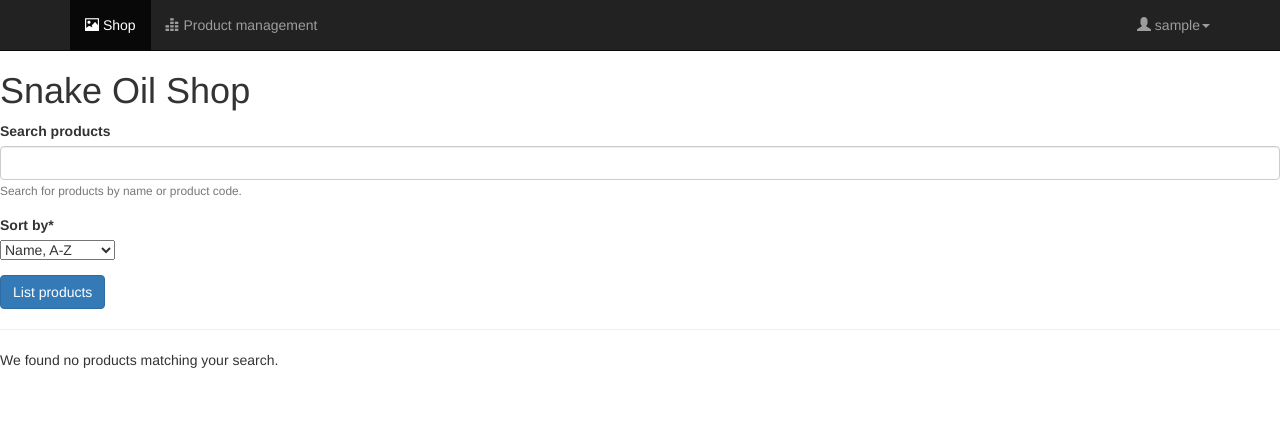
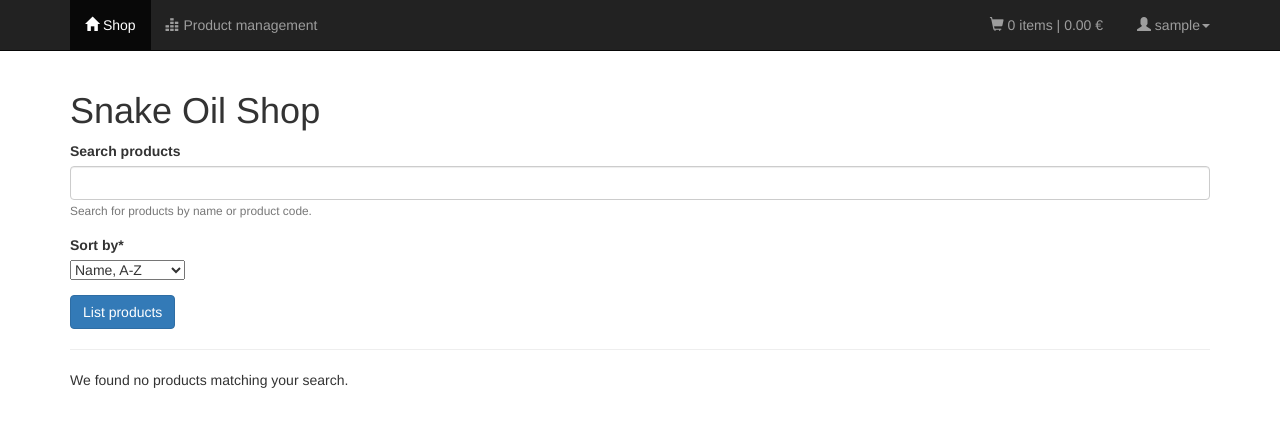
Before and after one commit to drjustigious/snake-oil-webshop, a Django app: page / in a window 1280 px wide. Shown: the top 427 px of the page. Run offline with Django 3.2, Linux system fonts and the light colour scheme; the visitor is signed in with stand-in values (Sample User, id 1); data that the repository does not hold is empty; some libraries are stand-ins or nearby versions.

Commit message:
Refine base layout and visuals

```diff
--- a/snakeoil_webshop/templates/base.html
+++ b/snakeoil_webshop/templates/base.html
@@ -14,16 +14,14 @@
   <link rel="icon" type="image/png" sizes="32x32" href="{% static 'favicon-32x32.png' %}" />
   <link rel="icon" type="image/png" sizes="16x16" href="{% static 'favicon-16x16.png' %}" />
   <link rel="manifest" href="{% static 'site.webmanifest' %}" />
-
-  {% block javascript_headers %}{% endblock %}
 </head>
 
 <body>
 <nav class="navbar navbar-default navbar-static-top navbar-inverse">
   <div class="container">
     <ul class="nav navbar-nav">
-      <li class="active">
-        <a href="{% url 'shop' %}"><span class="glyphicon glyphicon-picture"></span> Shop</a>
+      <li {% if active_view == "SHOP" %} class="active" {% endif %}>
+        <a href="{% url 'shop' %}"><span class="glyphicon glyphicon-home"></span> Shop</a>
       </li>
       {% if perms.snakeoil_webshop.add_product %}
         <li>
@@ -32,14 +30,17 @@
       {% endif %}
     </ul>
     <ul class="nav navbar-nav navbar-right">
+        <li>
+            <a href="{% url 'product-management' %}"><span class="glyphicon glyphicon-shopping-cart"></span>&nbsp;{{ shopping_cart_string|default:"0 items | 0.00 €" }}&nbsp;</a>
+        </li>
       {% if user %}
         <li class="dropdown">
           <a href="#" class="dropdown-toggle" data-toggle="dropdown" role="button" aria-expanded="false"><span class="glyphicon glyphicon-user"></span>&nbsp;{{ user.username }}<span class="caret"></span></a>
             <ul class="dropdown-menu" role="menu">
-              <li><a href=""><span class="glyphicon glyphicon-eye-open"></span>&nbsp;My account</a></li>
-              <li><a href=""><span class="glyphicon glyphicon-eye-open"></span>&nbsp;Change password</a></li>
+              <li><a href=""><span class="glyphicon glyphicon-cog"></span>&nbsp;My account</a></li>
+              <li><a href=""><span class="glyphicon glyphicon-pencil"></span>&nbsp;Change password</a></li>
               <li class="divider"></li>
-              <li><a href="{% url 'logout' %}"><span class="glyphicon glyphicon-eye-open"></span>&nbsp;Log out</a></li>
+              <li><a href="{% url 'logout' %}"><span class="glyphicon glyphicon-log-out"></span>&nbsp;Log out</a></li>
             </ul>
         </li>
       {% else %}
@@ -51,8 +52,10 @@
   </div>
 </nav>
 
-{% block content %}{% endblock %}
+<div class="container">
+  {% block content %}{% endblock %}
+</div>
+
 {% block javascript %}{% endblock %}
-
 </body>
 </html>
--- a/snakeoil_webshop/views.py
+++ b/snakeoil_webshop/views.py
@@ -5,6 +5,10 @@ from django.views.generic import TemplateView
 from snakeoil_webshop.forms import ProductSearchForm
 from snakeoil_webshop.models import Product
 
+# Constants for identifying which view is getting rendered.
+SHOP = "SHOP"
+PRODUCT_MANAGEMENT = "PRODUCT_MANAGEMENT"
+SHOPPING_CART = "SHOPPING_CART"
 
 class ShopView(LoginRequiredMixin, TemplateView):
 
@@ -28,7 +32,8 @@ class ShopView(LoginRequiredMixin, TemplateView):
 
         added_context = {
             "form": form,
-            "products": products
+            "products": products,
+            "active_view": SHOP
         }
         context.update(added_context)
 
```
